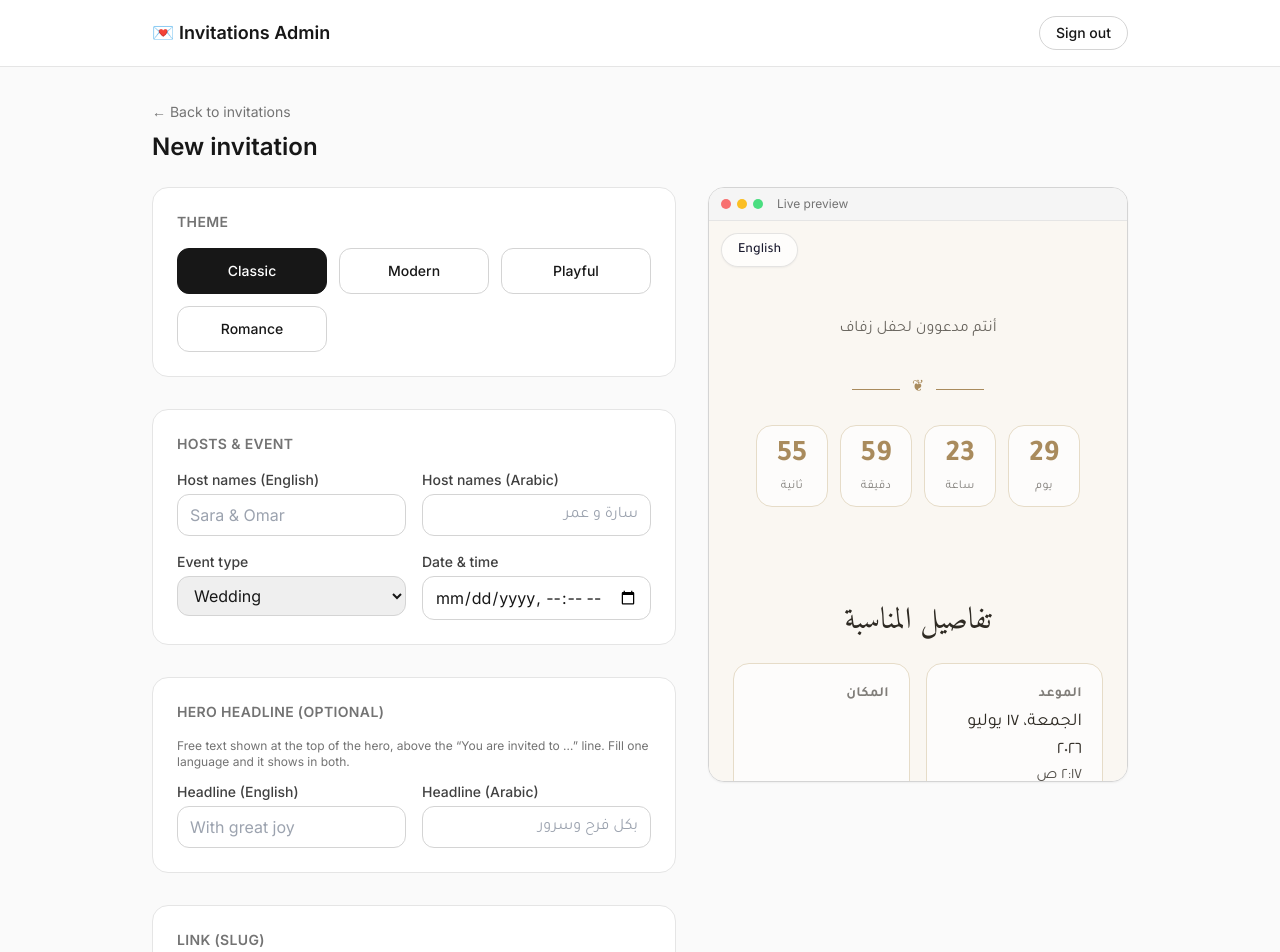
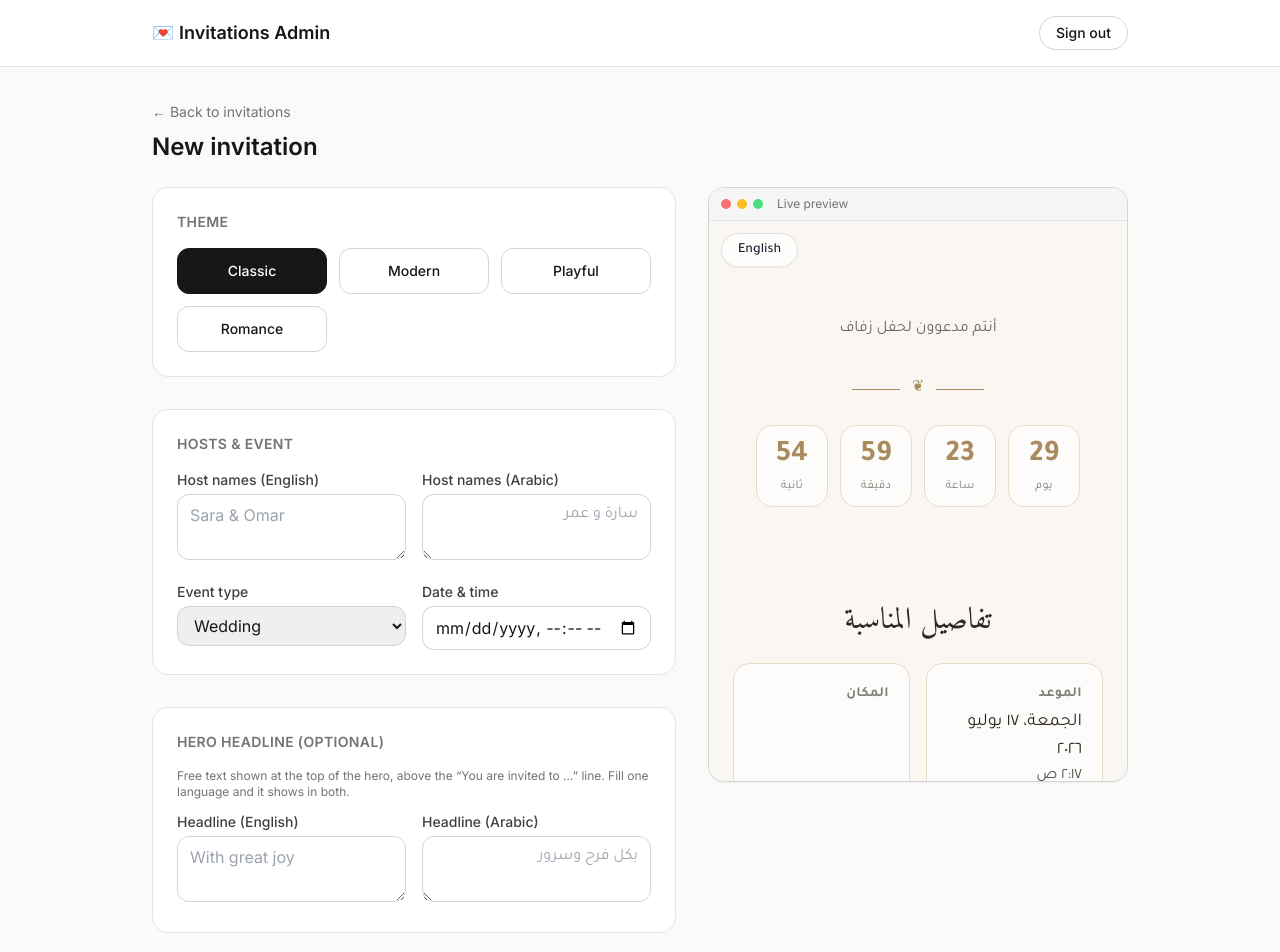
Before and after one commit to MohamedElfalaky/invitations, a Next.js app: page /admin/invitations/new in a window 1280 px wide. Shown: the top 952 px of the page. Built offline with nearby package versions, Linux system fonts and the light colour scheme; a web font is replaced by a local one.

Commit message:
Replace input fields with textarea for host names and headlines in InvitationForm; enhance text display in ClassicTheme

```diff
--- a/src/components/admin/InvitationForm.tsx
+++ b/src/components/admin/InvitationForm.tsx
@@ -237,7 +237,8 @@ export function InvitationForm({ invitation }: { invitation?: Invitation }) {
           <div className="grid gap-4 sm:grid-cols-2">
             <div>
               <label className={labelCls}>Host names (English)</label>
-              <input
+              <textarea
+                rows={2}
                 className={inputCls}
                 value={state.hostNames.en}
                 onChange={(e) => onHostNameChange("en", e.target.value)}
@@ -246,7 +247,8 @@ export function InvitationForm({ invitation }: { invitation?: Invitation }) {
             </div>
             <div>
               <label className={labelCls}>Host names (Arabic)</label>
-              <input
+              <textarea
+                rows={2}
                 dir="rtl"
                 className={inputCls}
                 value={state.hostNames.ar}
@@ -289,7 +291,8 @@ export function InvitationForm({ invitation }: { invitation?: Invitation }) {
           <div className="grid gap-4 sm:grid-cols-2">
             <div>
               <label className={labelCls}>Headline (English)</label>
-              <input
+              <textarea
+                rows={2}
                 className={inputCls}
                 value={state.headlineEn}
                 onChange={(e) => set("headlineEn", e.target.value)}
@@ -298,7 +301,8 @@ export function InvitationForm({ invitation }: { invitation?: Invitation }) {
             </div>
             <div>
               <label className={labelCls}>Headline (Arabic)</label>
-              <input
+              <textarea
+                rows={2}
                 dir="rtl"
                 className={inputCls}
                 value={state.headlineAr}
--- a/src/themes/classic/ClassicTheme.tsx
+++ b/src/themes/classic/ClassicTheme.tsx
@@ -45,7 +45,11 @@ export function ClassicTheme({ invitation }: ThemeProps) {
           className="relative mx-auto flex max-w-2xl flex-col items-center px-6 py-24 text-center"
         >
           {headline && (
-            <p className="text-sm uppercase tracking-[0.3em] text-[#a98b5d]">
+            <p
+              className={`whitespace-pre-line text-sm text-[#a98b5d] ${
+                locale === "ar" ? display : "uppercase tracking-[0.3em]"
+              }`}
+            >
               {headline}
             </p>
           )}
@@ -53,7 +57,9 @@ export function ClassicTheme({ invitation }: ThemeProps) {
             {m.invitedTo.replace("{event}", m.eventType[invitation.eventType])}
           </p>
 
-          <h1 className={`mt-3 text-5xl leading-tight sm:text-6xl ${display}`}>
+          <h1
+            className={`mt-3 whitespace-pre-line text-5xl leading-tight sm:text-6xl ${display}`}
+          >
             {hostNames}
           </h1>
 
@@ -78,7 +84,7 @@ export function ClassicTheme({ invitation }: ThemeProps) {
             initial={{ opacity: 0 }}
             whileInView={{ opacity: 1 }}
             viewport={{ once: true }}
-            className={`text-center text-2xl leading-relaxed text-[#5b5347] ${display}`}
+            className={`whitespace-pre-line text-center text-2xl leading-relaxed text-[#5b5347] ${display}`}
           >
             {message}
           </motion.p>
```
